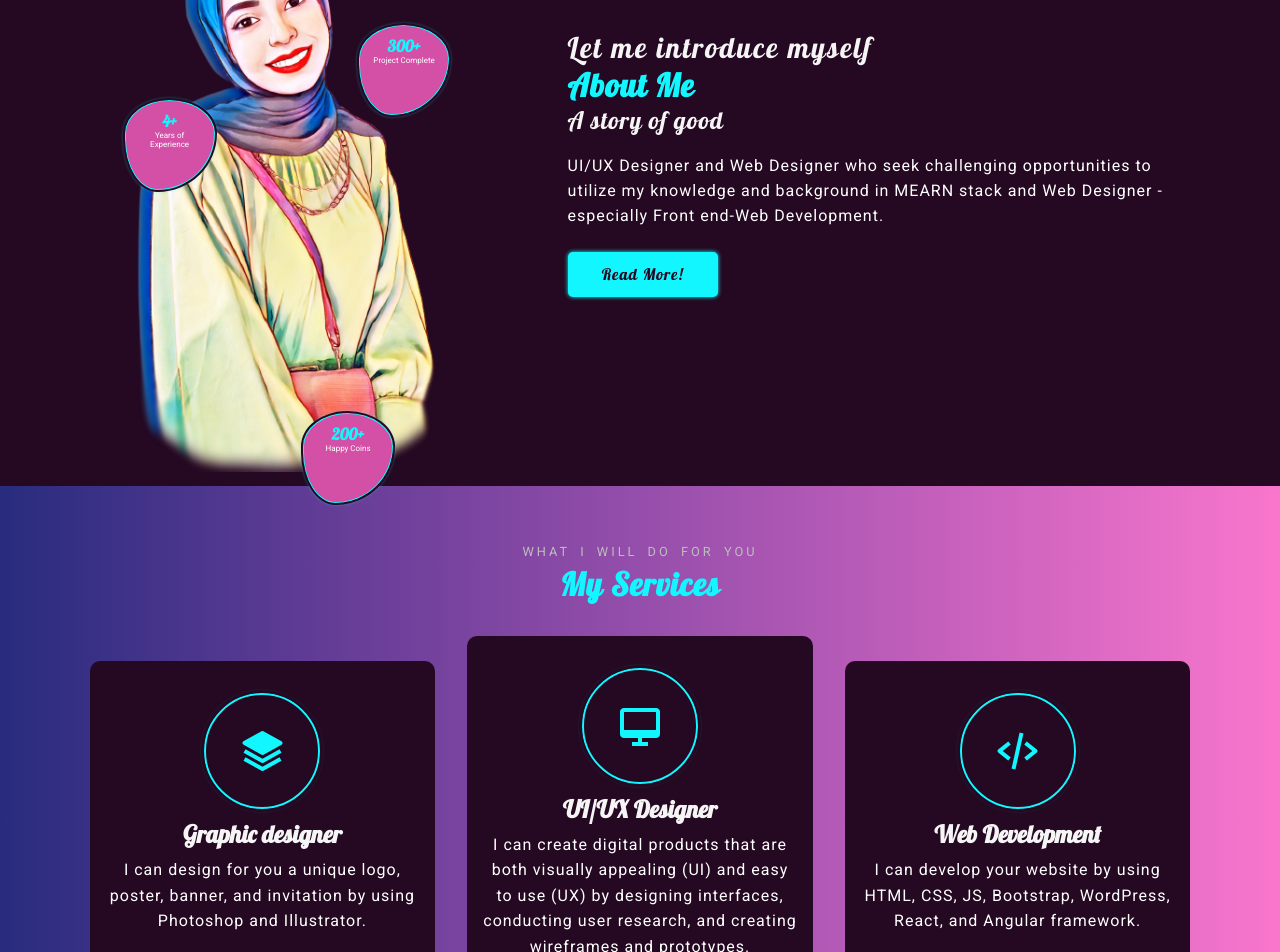
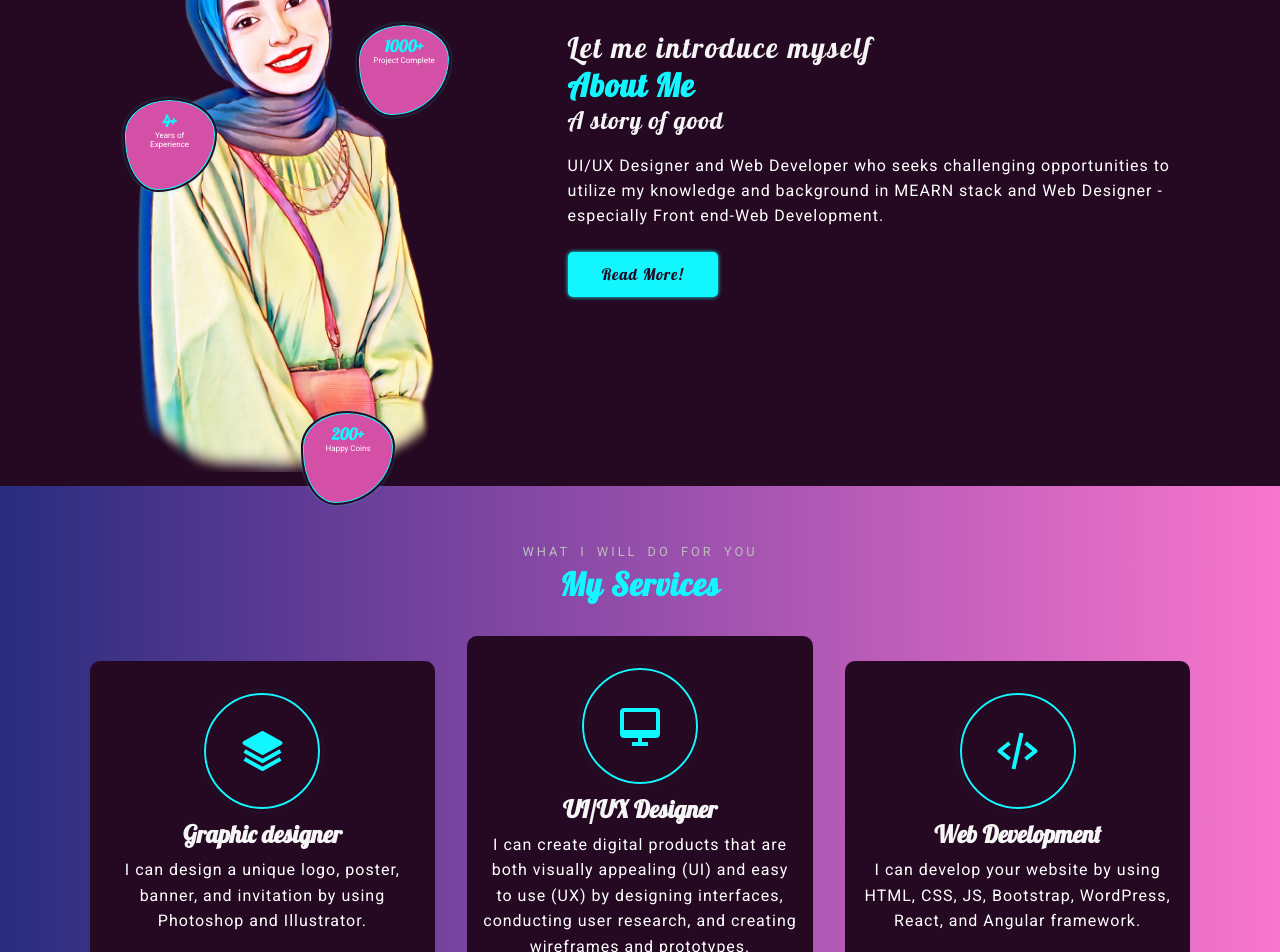
Before and after one commit to EsraaKhattab-hub/Portfolio, a plain HTML site: page index.html in a window 1280 px wide. Shown: the part 960-1912 px from the top of the page. Drawn offline with nearby package versions, Linux system fonts and the light colour scheme.

Commit message:
Update index.html

```diff
--- a/index.html
+++ b/index.html
@@ -132,7 +132,7 @@
                 <p>Years of Experience</p>
             </div>
             <div class="info-about2">
-                <span>300+</span>
+                <span>1000+</span>
                 <p>Project Complete </p>
             </div>
             <div class="info-about3">
@@ -144,7 +144,7 @@
             <span>Let me introduce myself</span>
             <h2>About Me</h2>
             <h3>A story of good</h3>
-            <p>UI/UX Designer and Web Designer who seek challenging opportunities to utilize my knowledge and background in MEARN stack and Web Designer -especially Front end-Web Development.
+            <p>UI/UX Designer and Web Developer who seeks challenging opportunities to utilize my knowledge and background in MEARN stack and Web Designer -especially Front end-Web Development.
             </p>
                 <div class="btn-box">
                     <a href="#" class="btn">Read More!</a>
@@ -163,7 +163,7 @@
                 <i class='bx bxs-layer service-icon'></i>
                 <h3>Graphic designer</h3>
                 <p>
-                    I can design for you a unique logo, poster, banner, and invitation by using Photoshop and Illustrator.
+                    I can design a unique logo, poster, banner, and invitation by using Photoshop and Illustrator.
                 </p>
                 <div class="btn-box service-btn">
                     <a href="#" class="btn">Read More</a>
```
